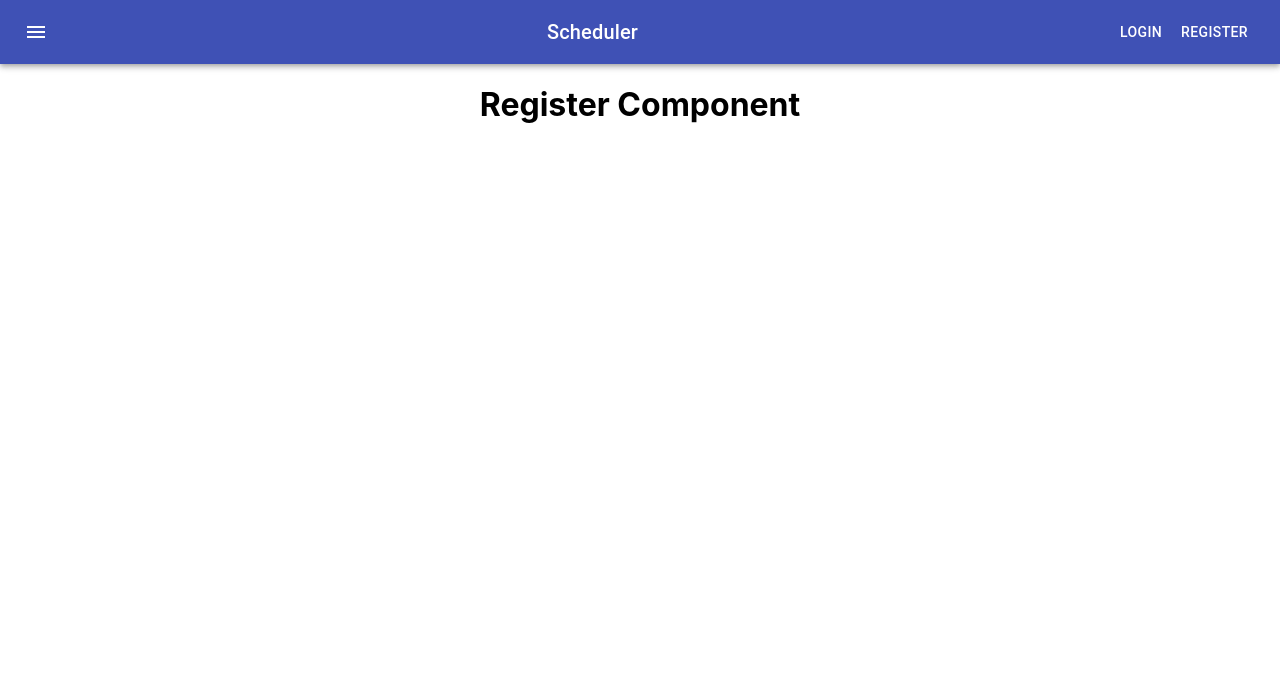
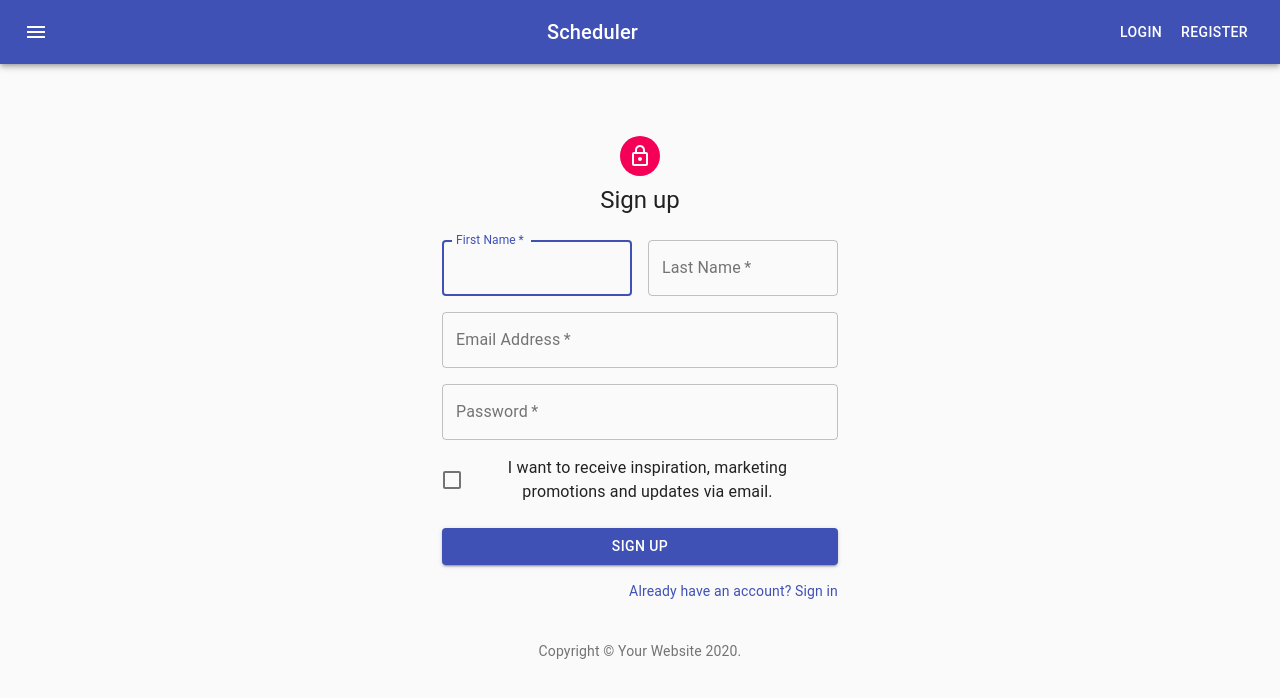
Before and after one commit to dthemg/scheduler, a React (Create React App) app in the folder client/: page /register in a window 1280 px wide. Shown: the top 698 px of the page. Built offline with nearby package versions, Linux system fonts and the light colour scheme.

Commit message:
Stealing material-ui components

```diff
--- a/client/src/App.css
+++ b/client/src/App.css
@@ -24,7 +24,8 @@
 	color: white;
 }
 
+/* No extra formatting on links */
 a {
-	color: inherit; /* blue colors for links too */
-	text-decoration: inherit; /* no underline */
+	color: inherit;
+	text-decoration: inherit;
 }
--- /dev/null
+++ b/client/src/components/_common.js
@@ -0,0 +1,37 @@
+import React from 'react';
+import Typography from '@material-ui/core/Typography';
+import Link from '@material-ui/core/Link';
+import { makeStyles } from '@material-ui/core/styles';
+
+export function Copyright() {
+	return (
+		<Typography variant='body2' color='textSecondary' align='center'>
+			{'Copyright © '}
+			<Link color='inherit' href='https://material-ui.com/'>
+				Your Website
+			</Link>{' '}
+			{new Date().getFullYear()}
+			{'.'}
+		</Typography>
+	);
+}
+
+export const useStyles = makeStyles((theme) => ({
+	paper: {
+		marginTop: theme.spacing(8),
+		display: 'flex',
+		flexDirection: 'column',
+		alignItems: 'center',
+	},
+	avatar: {
+		margin: theme.spacing(1),
+		backgroundColor: theme.palette.secondary.main,
+	},
+	form: {
+		width: '100%', // Fix IE 11 issue.
+		marginTop: theme.spacing(1),
+	},
+	submit: {
+		margin: theme.spacing(3, 0, 2),
+	},
+}));
--- a/client/src/components/login.component.js
+++ b/client/src/components/login.component.js
@@ -1,5 +1,84 @@
 import React from 'react';
+import Avatar from '@material-ui/core/Avatar';
+import Button from '@material-ui/core/Button';
+import CssBaseline from '@material-ui/core/CssBaseline';
+import TextField from '@material-ui/core/TextField';
+import FormControlLabel from '@material-ui/core/FormControlLabel';
+import Checkbox from '@material-ui/core/Checkbox';
+import Link from '@material-ui/core/Link';
+import Grid from '@material-ui/core/Grid';
+import Box from '@material-ui/core/Box';
+import LockOutlinedIcon from '@material-ui/icons/LockOutlined';
+import Typography from '@material-ui/core/Typography';
+import Container from '@material-ui/core/Container';
+import { Copyright, useStyles } from './_common';
 
 export default function Login() {
-	return <h1>Well it is a start</h1>;
+	const classes = useStyles();
+
+	return (
+		<Container component='main' maxWidth='xs'>
+			<CssBaseline />
+			<div className={classes.paper}>
+				<Avatar className={classes.avatar}>
+					<LockOutlinedIcon />
+				</Avatar>
+				<Typography component='h1' variant='h5'>
+					Sign in
+				</Typography>
+				<form className={classes.form} noValidate>
+					<TextField
+						variant='outlined'
+						margin='normal'
+						required
+						fullWidth
+						id='email'
+						label='Email Address'
+						name='email'
+						autoComplete='email'
+						autoFocus
+					/>
+					<TextField
+						variant='outlined'
+						margin='normal'
+						required
+						fullWidth
+						name='password'
+						label='Password'
+						type='password'
+						id='password'
+						autoComplete='current-password'
+					/>
+					<FormControlLabel
+						control={<Checkbox value='remember' color='primary' />}
+						label='Remember me'
+					/>
+					<Button
+						type='submit'
+						fullWidth
+						variant='contained'
+						color='primary'
+						className={classes.submit}
+					>
+						Sign In
+					</Button>
+					<Grid container>
+						<Grid item xs>
+							<Link href='#' variant='body2'>
+								Forgot password?
+							</Link>
+						</Grid>
+						<Grid item>
+							<Link href='#' variant='body2'>
+								{"Don't have an account? Sign Up"}
+							</Link>
+						</Grid>
+					</Grid>
+				</form>
+			</div>
+			<Box mt={8}>
+				<Copyright />
+			</Box>
+		</Container>
+	);
 }
--- a/client/src/components/register.component.js
+++ b/client/src/components/register.component.js
@@ -1,5 +1,140 @@
 import React from 'react';
+import Avatar from '@material-ui/core/Avatar';
+import Button from '@material-ui/core/Button';
+import CssBaseline from '@material-ui/core/CssBaseline';
+import TextField from '@material-ui/core/TextField';
+import FormControlLabel from '@material-ui/core/FormControlLabel';
+import Checkbox from '@material-ui/core/Checkbox';
+import Link from '@material-ui/core/Link';
+import Grid from '@material-ui/core/Grid';
+import Box from '@material-ui/core/Box';
+import LockOutlinedIcon from '@material-ui/icons/LockOutlined';
+import Typography from '@material-ui/core/Typography';
+import { makeStyles } from '@material-ui/core/styles';
+import Container from '@material-ui/core/Container';
+
+function Copyright() {
+	return (
+		<Typography variant='body2' color='textSecondary' align='center'>
+			{'Copyright © '}
+			<Link color='inherit' href='https://material-ui.com/'>
+				Your Website
+			</Link>{' '}
+			{new Date().getFullYear()}
+			{'.'}
+		</Typography>
+	);
+}
+
+const useStyles = makeStyles((theme) => ({
+	paper: {
+		marginTop: theme.spacing(8),
+		display: 'flex',
+		flexDirection: 'column',
+		alignItems: 'center',
+	},
+	avatar: {
+		margin: theme.spacing(1),
+		backgroundColor: theme.palette.secondary.main,
+	},
+	form: {
+		width: '100%', // Fix IE 11 issue.
+		marginTop: theme.spacing(3),
+	},
+	submit: {
+		margin: theme.spacing(3, 0, 2),
+	},
+}));
 
 export default function Register() {
-	return <h1>Register Component</h1>;
+	const classes = useStyles();
+
+	return (
+		<Container component='main' maxWidth='xs'>
+			<CssBaseline />
+			<div className={classes.paper}>
+				<Avatar className={classes.avatar}>
+					<LockOutlinedIcon />
+				</Avatar>
+				<Typography component='h1' variant='h5'>
+					Sign up
+				</Typography>
+				<form className={classes.form} noValidate>
+					<Grid container spacing={2}>
+						<Grid item xs={12} sm={6}>
+							<TextField
+								autoComplete='fname'
+								name='firstName'
+								variant='outlined'
+								required
+								fullWidth
+								id='firstName'
+								label='First Name'
+								autoFocus
+							/>
+						</Grid>
+						<Grid item xs={12} sm={6}>
+							<TextField
+								variant='outlined'
+								required
+								fullWidth
+								id='lastName'
+								label='Last Name'
+								name='lastName'
+								autoComplete='lname'
+							/>
+						</Grid>
+						<Grid item xs={12}>
+							<TextField
+								variant='outlined'
+								required
+								fullWidth
+								id='email'
+								label='Email Address'
+								name='email'
+								autoComplete='email'
+							/>
+						</Grid>
+						<Grid item xs={12}>
+							<TextField
+								variant='outlined'
+								required
+								fullWidth
+								name='password'
+								label='Password'
+								type='password'
+								id='password'
+								autoComplete='current-password'
+							/>
+						</Grid>
+						<Grid item xs={12}>
+							<FormControlLabel
+								control={<Checkbox value='allowExtraEmails' color='primary' />}
+								label='I want to receive inspiration, marketing promotions and updates via email.'
+							/>
+						</Grid>
+					</Grid>
+					<Button
+						type='submit'
+						fullWidth
+						variant='contained'
+						color='primary'
+						className={classes.submit}
+					>
+						Sign Up
+					</Button>
+					<Grid container justify='flex-end'>
+						<Grid item>
+							<Link href='#' variant='body2'>
+								Already have an account? Sign in
+							</Link>
+						</Grid>
+					</Grid>
+				</form>
+			</div>
+			<Box mt={5}>
+				<Copyright />
+			</Box>
+		</Container>
+	);
 }
```
